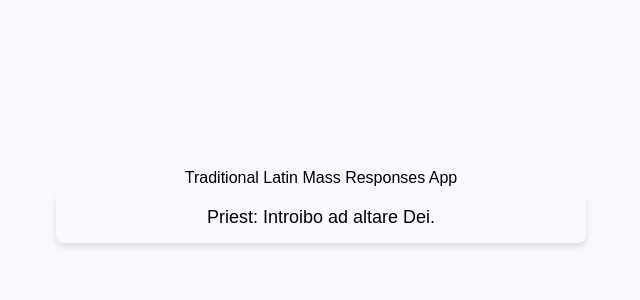
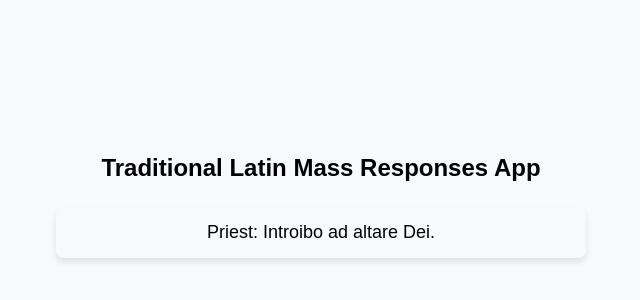
Before and after one commit to michaelocenar/tlm-responses, a plain HTML site: page index.html in a window 1280 px wide. Shown: the part 192-492 px from the top of the page, without its empty margins (319-959 px from the left). Drawn offline with Linux system fonts and the light colour scheme.

Commit message:
modify styles for header

```diff
--- a/styles.css
+++ b/styles.css
@@ -32,6 +32,14 @@ body {
   border: 1px solid #d4dbe8;
 }
 
+header {
+  font-size: 24px;
+  font-weight: bold;
+  margin-bottom: 20px;
+  text-align: center;
+}
+
+
 @media (max-width: 600px) {
   .hidden-text, .response {
       font-size: 16px;
```
